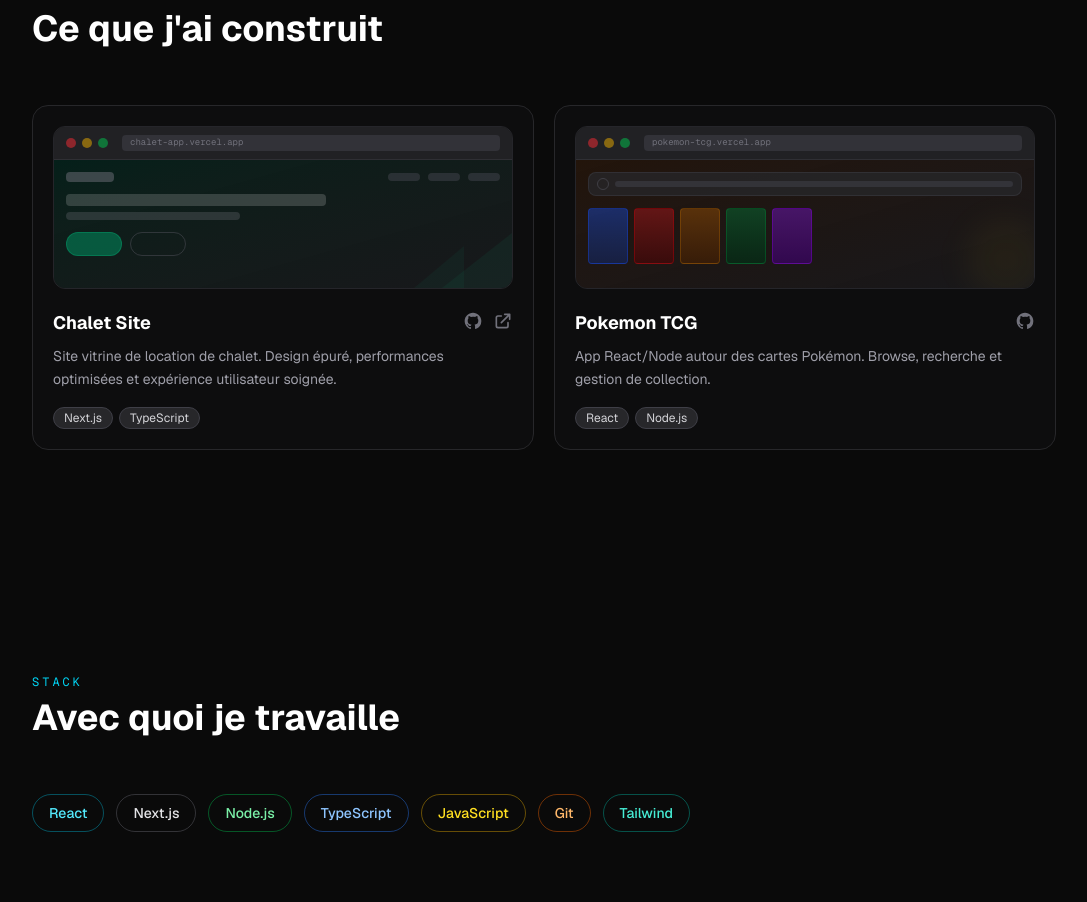
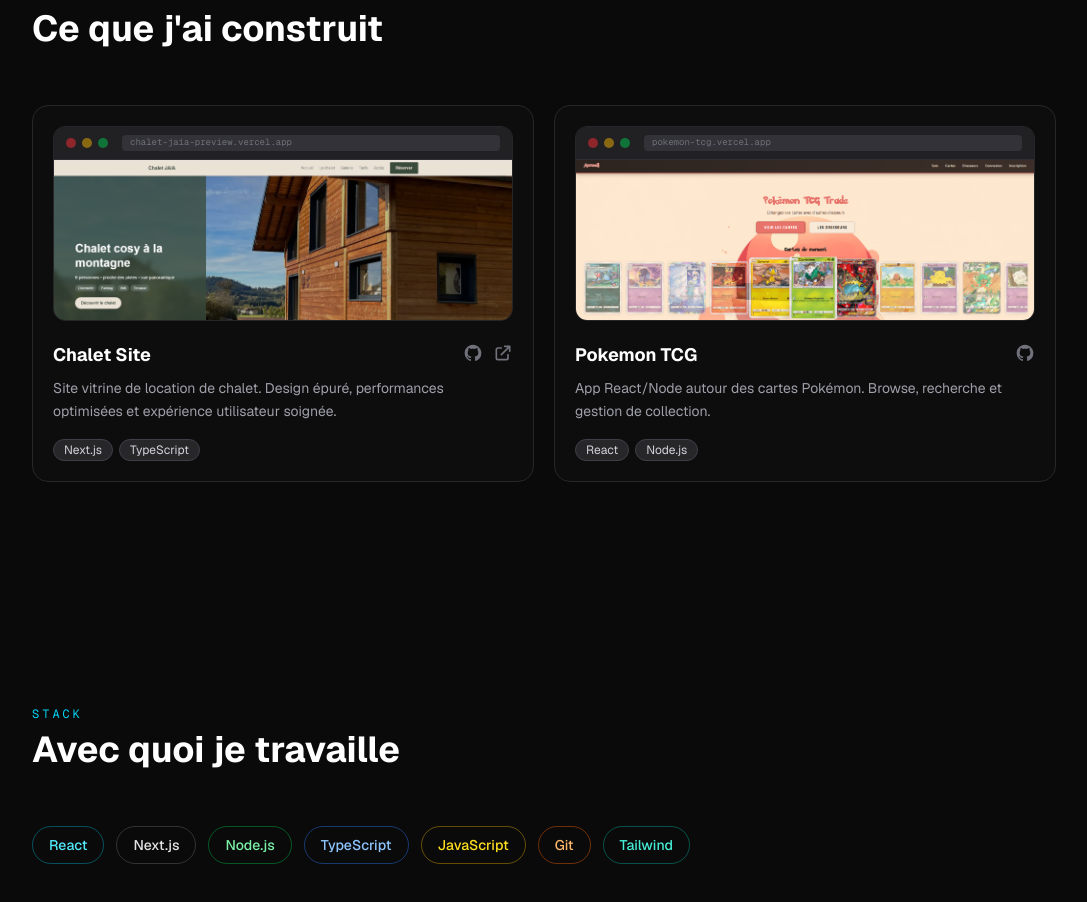
Before and after one commit to alexisgruny/portfolio, a Next.js app: page / in a window 1280 px wide. Shown: the part 1542-2444 px from the top of the page, without its empty margins (96-1183 px from the left). Built offline with nearby package versions, Linux system fonts and the light colour scheme.

Commit message:
add image

```diff
--- a/src/app/page.tsx
+++ b/src/app/page.tsx
@@ -1,5 +1,6 @@
 "use client";
 
+import Image from "next/image";
 import { useEffect, useRef, useState } from "react";
 
 // ─── Types ────────────────────────────────────────────────────────────────────
@@ -303,7 +304,21 @@
 
 // ─── Project Mockup ───────────────────────────────────────────────────────────
 
+const MOCKUP_CONFIG = {
+  chalet: {
+    src: "/DemoChaletJaia.png",
+    alt: "Aperçu du site Chalet JAIA",
+    url: "chalet-jaia-preview.vercel.app",
+  },
+  pokemon: {
+    src: "/pokemonTgcp.png",
+    alt: "Aperçu de l'app Pokémon TCG Trade",
+    url: "pokemon-tcg.vercel.app",
+  },
+} as const;
+
 function ProjectMockup({ type }: { type: "chalet" | "pokemon" }) {
+  const { src, alt, url } = MOCKUP_CONFIG[type];
   return (
     <div className="rounded-xl overflow-hidden border border-zinc-700/50 mb-5 select-none">
       {/* Browser chrome */}
@@ -312,78 +327,19 @@
         <div className="w-2.5 h-2.5 rounded-full bg-yellow-500/50" />
         <div className="w-2.5 h-2.5 rounded-full bg-green-500/50" />
         <div className="flex-1 ml-2 h-4 rounded-sm bg-zinc-700/60 flex items-center px-2">
-          <span className="text-[9px] text-zinc-500 font-mono">
-            {type === "chalet"
-              ? "chalet-app.vercel.app"
-              : "pokemon-tcg.vercel.app"}
-          </span>
+          <span className="text-[9px] text-zinc-500 font-mono">{url}</span>
         </div>
       </div>
-
-      {type === "chalet" ? (
-        <div className="h-32 bg-gradient-to-br from-emerald-950/60 to-zinc-900 p-3 relative overflow-hidden">
-          {/* Nav bar */}
-          <div className="flex items-center justify-between mb-3">
-            <div className="h-2.5 w-12 rounded bg-zinc-500/50" />
-            <div className="flex gap-2">
-              <div className="h-2 w-8 rounded bg-zinc-600/40" />
-              <div className="h-2 w-8 rounded bg-zinc-600/40" />
-              <div className="h-2 w-8 rounded bg-zinc-600/40" />
-            </div>
-          </div>
-          {/* Hero content */}
-          <div className="h-3 w-3/5 rounded bg-zinc-300/20 mb-1.5" />
-          <div className="h-2 w-2/5 rounded bg-zinc-500/30 mb-3" />
-          <div className="flex gap-2">
-            <div className="h-6 w-14 rounded-full bg-emerald-600/50 border border-emerald-500/30" />
-            <div className="h-6 w-14 rounded-full border border-zinc-600/50" />
-          </div>
-          {/* Mountain silhouette */}
-          <div
-            aria-hidden="true"
-            className="absolute bottom-0 right-0 w-0 h-0"
-            style={{
-              borderLeft: "70px solid transparent",
-              borderBottom: "55px solid rgba(16, 185, 129, 0.07)",
-            }}
-          />
-          <div
-            aria-hidden="true"
-            className="absolute bottom-0 right-12 w-0 h-0"
-            style={{
-              borderLeft: "50px solid transparent",
-              borderBottom: "42px solid rgba(16, 185, 129, 0.05)",
-            }}
-          />
-        </div>
-      ) : (
-        <div className="h-32 bg-gradient-to-br from-yellow-950/40 to-zinc-900 p-3 relative overflow-hidden">
-          {/* Search bar */}
-          <div className="h-6 w-full rounded-lg bg-zinc-800/80 border border-zinc-700/50 mb-3 flex items-center px-2 gap-1.5">
-            <div className="w-3 h-3 rounded-full border border-zinc-600/60" />
-            <div className="h-1.5 flex-1 rounded bg-zinc-700/60" />
-          </div>
-          {/* Card grid */}
-          <div className="flex gap-1.5 overflow-hidden">
-            {[
-              "from-blue-900/70 to-blue-950/70 border-blue-700/40",
-              "from-red-900/70 to-red-950/70 border-red-700/40",
-              "from-yellow-900/70 to-yellow-950/70 border-yellow-700/40",
-              "from-green-900/70 to-green-950/70 border-green-700/40",
-              "from-purple-900/70 to-purple-950/70 border-purple-700/40",
-            ].map((classes, i) => (
-              <div
-                key={i}
-                className={`flex-shrink-0 w-10 h-14 rounded-[4px] bg-gradient-to-b border ${classes}`}
-              />
-            ))}
-          </div>
-          <div
-            aria-hidden="true"
-            className="absolute -bottom-3 -right-3 w-20 h-20 rounded-full bg-yellow-400/5 blur-lg"
-          />
-        </div>
-      )}
+      {/* Screenshot */}
+      <div className="relative h-40 overflow-hidden">
+        <Image
+          src={src}
+          alt={alt}
+          fill
+          className="object-cover object-top"
+          sizes="(max-width: 640px) 100vw, 50vw"
+        />
+      </div>
     </div>
   );
 }
```
Also changed, not shown: public/DemoChaletJaia.png (added), public/pokemonTgcp.png (added).
